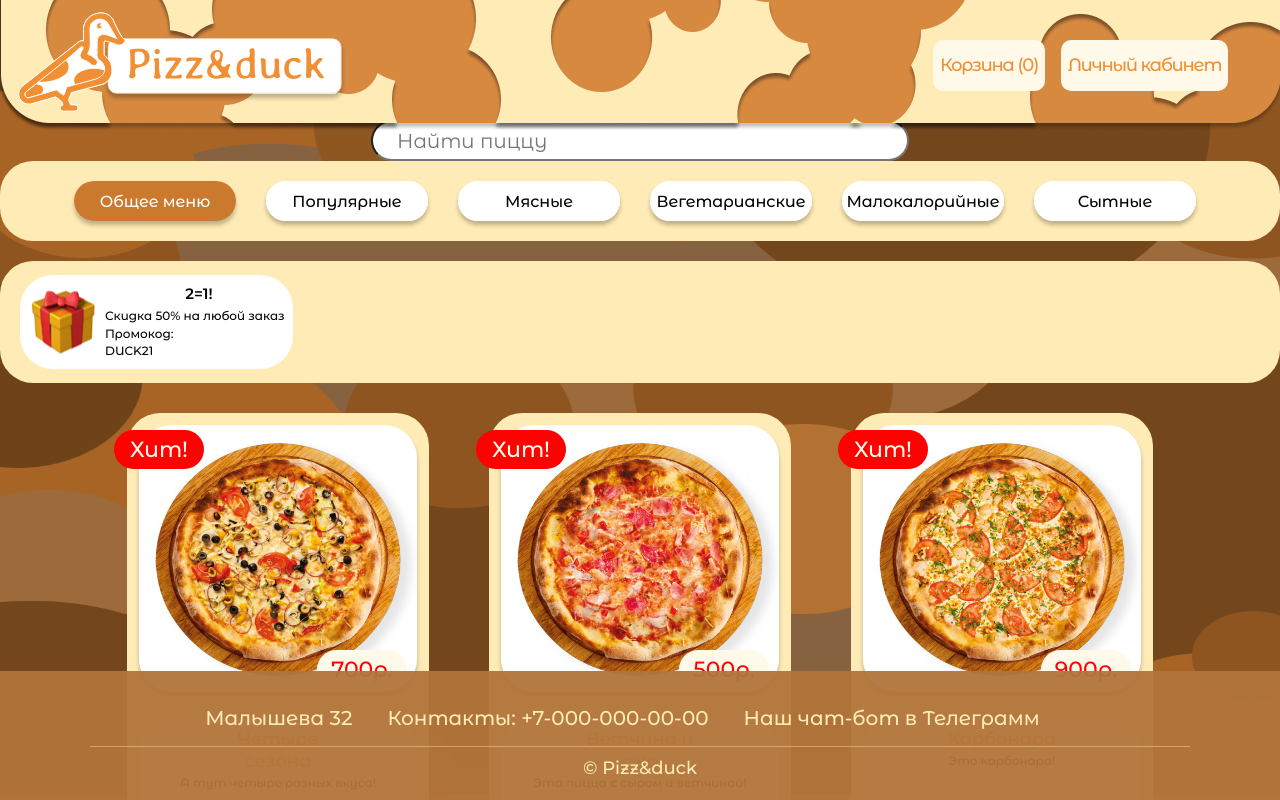
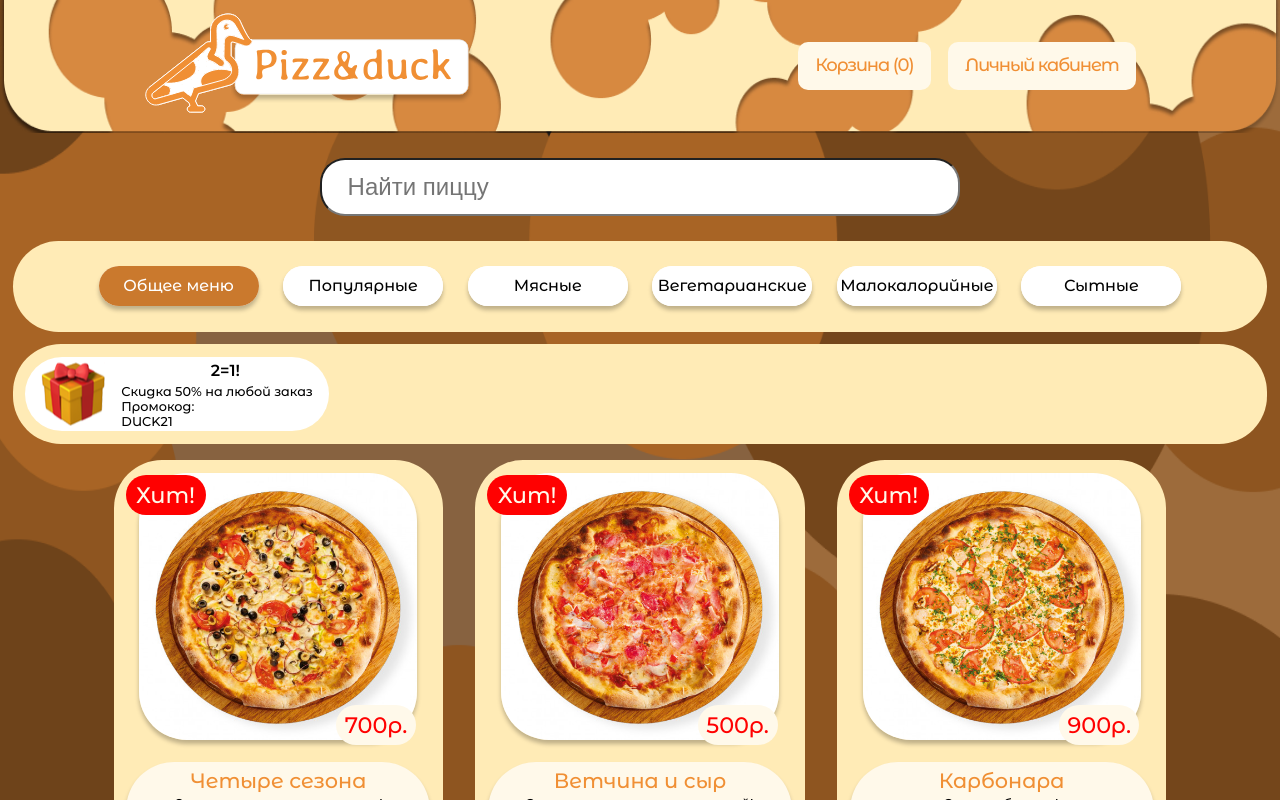
Before and after one commit to RomanGleizer/Online-store-for-pizzeria, a React (Vite) app in the folder online-store-for-pizzeria.client/: page / in a window 1280 px wide. Shown: the top 800 px of the page. Built offline with nearby package versions, Linux system fonts and the light colour scheme.

Commit message:
add adap

```diff
--- a/online-store-for-pizzeria.client/src/App.css
+++ b/online-store-for-pizzeria.client/src/App.css
@@ -3,15 +3,4 @@
     margin: 0;
     padding: 0;
     color: #000;
-    font-family: "Montserrat Alternates";
 }
-
-input {
-    background-color: white;
-    color: #000;
-}
-
-button {
-  color: white;
-  background-color: #f08f34;
-}
--- a/online-store-for-pizzeria.client/src/Home.jsx
+++ b/online-store-for-pizzeria.client/src/Home.jsx
@@ -27,7 +27,7 @@ function Home() {
   return (
     <div className="home-div">
       <div className="container">
-        <div className="search-container">
+
           <input
             id="search"
             // autoСomplete="off"
@@ -37,7 +37,6 @@ function Home() {
               setSearchTerm(event.target.value);
             }}
           />
-        </div>
       </div>
       <div className="body-home">
         <div className="slidebar">
--- a/online-store-for-pizzeria.client/src/components/Header.jsx
+++ b/online-store-for-pizzeria.client/src/components/Header.jsx
@@ -1,15 +1,14 @@
 import "../styles/Header.css";
 import logo from "../image/logo.svg";
 import { Link } from "react-router-dom";
-import React, { useState } from "react";
 import CartBtn from "./buttons/CartBtn";
-import Login from "./buttons/LoginBtn";
 import LoginBtn from "./buttons/LoginBtn";
 
 function Header() {
 
   return (
     <header className="header">
+      <div className="flex">
         <div className="logo">
           <Link to="/">
             {" "}
@@ -17,17 +16,18 @@ function Header() {
               className="logo-main"
               src={logo}
               alt="logo"
-            width={329}
-            height={100}
             />
           </Link>
         </div>
+        <div className="header-buttons">
           <div className="cart-header">
             <CartBtn />
           </div>
           <div className="profile-header">
             <LoginBtn />
           </div>
+        </div>
+      </div>
     </header>
   );
 }
--- a/online-store-for-pizzeria.client/src/index.css
+++ b/online-store-for-pizzeria.client/src/index.css
@@ -11,9 +11,6 @@
   text-rendering: optimizeLegibility;
   -webkit-font-smoothing: antialiased;
   -moz-osx-font-smoothing: grayscale;
-
-  margin-left: auto;
-  margin-right: auto;
 }
 
 a {
@@ -25,13 +22,6 @@ a:hover {
   color: #535bf2;
 }
 
-body {
-  margin: 0;
-  display: flex;
-  place-items: center;
-  min-width: 320px;
-  min-height: 100vh;
-}
 
 h1 {
   font-size: 3.2em;
@@ -57,3 +47,16 @@ button:focus,
 button:focus-visible {
   outline: 4px auto -webkit-focus-ring-color;
 }
+
+body {
+  background-color: #CA792D;
+
+  background-image: url("./image/main-image.png");
+  background-repeat: repeat;
+  background-size: 100% 100%;
+}
+
+input {
+  background-color: white;
+  color: #000;
+}
--- a/online-store-for-pizzeria.client/src/styles/Cart.css
+++ b/online-store-for-pizzeria.client/src/styles/Cart.css
@@ -1,6 +1,4 @@
 .cart-container {
-  margin-top: 15%;
-  margin-bottom: 15%;
 }
 
 .cart-empty {
--- a/online-store-for-pizzeria.client/src/styles/Footer.css
+++ b/online-store-for-pizzeria.client/src/styles/Footer.css
@@ -4,13 +4,15 @@
     height: 129px;
     background-color: rgba(177, 116, 58, 0.95);
     margin: 0 auto;
-    position: fixed;
+    /* position: fixed;
     left: 0;
     bottom: 0;
-    z-index: 100;
+    z-index: 100; */
     width: 100vw;
     margin-left: calc(50% - 50vw);
 
+    display: flex;
+    justify-content: space-around;
 }
 
 .pizza-contacts {
--- a/online-store-for-pizzeria.client/src/styles/Header.css
+++ b/online-store-for-pizzeria.client/src/styles/Header.css
@@ -1,47 +1,51 @@
-
-
 .header {
-    width: 1286px;
-    height: 131px;
-    display: flex;
-    align-items: center;
     background-image: url("../image/Header.png");
-    margin-left: auto;
-    margin-right: auto;
-    position: fixed;
-    top: 0;
-    z-index: 100;
+    background-size: 100% 105%;
+    width: 100%;
 }
 
-.cart-header {
+ .header .flex{
+    width: 100%;
+    display: flex;
+    flex-wrap: wrap;
+    align-items: center;
+    justify-content: space-around;
+    position: relative;
+    gap: 5%;
+    padding: 1%;
+ }
 
-    line-height: 51px;
-    width: 112px;
-    height: 51px;
+ .header-buttons {
+    display: flex;
+    justify-content: space-between;
+    gap: 5%;
+ }
+
+ .logo-main {
+    width:329px;
+    height: 100px;
+ }
+
+ .cart-header {
+
+    line-height: 300%;
+    width: 50%;
 
     margin-top: auto;
     margin-bottom: auto;
     text-align: center;
     background-color: #FFF9EA;
-    margin-right: 16px;
-    margin-left: auto;
-
     border-radius: 10px;
 }
 
 .profile-header {
-
-    line-height: 51px;
-    width: 167px;
-    height: 51px;
+    line-height: 300%;
+    width:15rem;
 
     margin-top: auto;
     margin-bottom: auto;
     text-align: center;
     background-color: #FFF9EA;
-    margin-right: 55px;
-    margin-left: 0;
-
     border-radius: 10px;
 }
 
@@ -49,12 +53,6 @@
     text-decoration:none;
     color: #F08F34;
     text-align: center;
-
-}
-
-.logo {
-    margin-left: 20px;
-    margin-right: 21px;
 }
 
 .logo a:hover:after,
--- a/online-store-for-pizzeria.client/src/styles/Home.css
+++ b/online-store-for-pizzeria.client/src/styles/Home.css
@@ -1,44 +1,16 @@
-
-
-.home-div {
-    /* background-color: #CA792D; */
-    margin-left: auto;
-    margin-right: auto;
-    margin-top: 15%;
-    margin-bottom: 15%;
-
-}
-
-.App {
-    margin-left: auto;
-    margin-right: auto;
-}
-
-body {
-    background-color: #CA792D;
-
-    background-image: url("../image/main-image.png");
-    background-attachment: fixed;
-    background-repeat: no-repeat;
-    background-size: 100%;
-}
-
 .body-home {
     margin-left: auto;
     margin-right: auto;
 }
 
-li > button.active {
+li>button.active {
     color: white;
     background-color: #CA792D;
 }
 
-#root {
-    margin-left: auto;
-    margin-right: auto;
-}
-
-.categories-item, .pizzas-list-item, .discount-list-item{
+.categories-item,
+.pizzas-list-item,
+.discount-list-item {
     list-style-type: none;
 }
 
@@ -46,125 +18,105 @@ li > button.active {
     display: flex;
     align-items: center;
     justify-content: center;
+    margin-top: 2%;
 }
 
 #search {
-    width: 538px;
-    height: 41px;
+    width: 50%;
+    height: 20%;
     border-radius: 25px;
-    padding-left: 24px;
-    font-size: 20px;
-    margin-left: auto;
-    margin-right: auto;
+    padding: 1% 2%;
+    font-size: 1.5em;
 }
 
 .pizza-name:hover {
-    color:#CA792D;
-  }
+    color: #CA792D;
+}
 
 .slidebar {
-    width: 1280px;
-    height: 80px;
     background-color: #FFEBB6;
-    border-radius: 33px;
-    margin-left: auto;
-    margin-right: auto;
-    margin-bottom: 20px;
+    border-radius: 3rem;
+    padding: 1%;
+    margin: 0 1%;
+    margin-top: 2%;
 }
 
 .categories {
+    height: 100%;
     display: flex;
     flex-wrap: wrap;
     justify-content: center;
     align-items: center;
-    width: 1280px;
-    height: 80px;
-    padding-left: 20px;
+    gap: 2%;
 
 }
 
 .categories-item {
-    line-height: 40px;
-    border-radius: 33px;
+    margin-bottom: 1%;
+    margin-top: 1%;
+    line-height: 2%;
+    border-radius: 3rem;
     background-color: #FFF;
-    width: 162px;
-    height: 40px;
-    margin-top: auto;
-    margin-bottom: auto;
     text-align: center;
-    margin-right: 30px;
     box-shadow: 0px 4px 4px 0px rgba(0, 0, 0, 0.25);
 }
 
 .categories-item button {
     padding: 0;
-    line-height: 40px;
-    border-radius: 33px;
+    line-height: 2%;
+    border-radius: 3rem;
     background-color: #FFF;
-    width: 162px;
-    height: 40px;
-    margin-top: auto;
-    margin-bottom: auto;
+    width: 10rem;
+    height: 2.5rem;
     text-align: center;
-    color:#000;
+    color: #000;
 }
 
 .discount {
-    width: 1280px;
-    height: 122px;
     background-color: #FFEBB6;
-    border-radius: 33px;
-    margin-left: auto;
-    margin-right: auto;
+    border-radius: 3rem;
+    margin: 0 1%;
+    margin-top: 1%;
 }
 
 .discount-list {
     display: flex;
     flex-wrap: wrap;
     align-items: center;
-    width: 1280px;
-    height: 122px;
-    padding-left: 20px;
+    padding: 1%;
 }
 
 .discount-list-item {
-    line-height: 94px;
-    border-radius: 33px;
+    line-height: 9rem;
+    border-radius: 3rem;
     background-color: #FFF;
-    width: 273px;
-    height: 94px;
-    margin-top: auto;
-    margin-bottom: auto;
     text-align: center;
-    margin-right: 49px;
-
     display: grid;
-    grid-template-columns: 85px 188px;
+    grid-template-columns: 6rem 13rem;
     grid-template-areas: "img title"
-                       "img descp"
-                       "img promo"
-                       "img code";
+        "img descp"
+        "img promo"
+        "img code";
 }
 
 .present-h {
-    font-size: 15px;
+    font-size: 1em;
     font-style: normal;
     font-weight: 600;
     line-height: normal;
     grid-area: title;
-    margin-top: 8px;
-    margin-bottom: 3px;
+    margin: 2% 0;
     justify-self: center;
     align-self: center;
 }
 
-.present-description, .present-promo, .present-code {
-    font-size: 12px;
+.present-description,
+.present-promo,
+.present-code {
+    font-size: 0.8em;
     font-style: normal;
     font-weight: 500;
     line-height: normal;
-    margin: 0;
-    padding: 0;
 }
 
 .present-description {
@@ -180,7 +132,7 @@ li > button.active {
 .present-code {
     grid-area: code;
     justify-self: start;
-    margin-bottom: 8px;
+    margin-bottom: 1%;
 }
 
 .present-img {
@@ -189,30 +141,28 @@ li > button.active {
     align-self: center;
 }
 
-.template_Container{
+.template_Container {
     display: flex;
-    width: 1286px;
     flex-wrap: wrap;
     align-items: center;
     justify-content: center;
     margin: 0 auto;
 }
 
-.template{
-    background-color: #FFEBB6;;
-    margin: 30px;
-    padding: 12px;
-    width: 302px;
-    height: 428px;
+.template {
+    background-color: #FFEBB6;
+    ;
+    margin: 1rem;
+    padding: 0.8rem;
     display: flex;
     flex-direction: column;
-    border-radius: 33px;
+    border-radius: 3rem;
 }
 
 .description {
-    width: 278px;
-    height: 131px;
-    border-radius: 33px;
+    width: 19rem;
+    height: 8rem;
+    border-radius: 3rem;
     background-color: #FFF9EA;
     margin-left: auto;
     margin-right: auto;
@@ -223,16 +173,10 @@ li > button.active {
 }
 
 .pizza-description {
-    width: 218px;
-    height: 60px;
-    margin: 0;
-
-    margin-left: auto;
-    margin-right: auto;
-    margin-top: 3px;
+    padding: 1%;
 
     text-align: center;
-    font-size: 12px;
+    font-size: 0.8em;
     font-style: normal;
     font-weight: 500;
     line-height: normal;
@@ -240,19 +184,15 @@ li > button.active {
 }
 
 .pizza-name {
-    margin: 0;
-    margin-top: 10px;
+    margin-top: 2%;
     margin-left: auto;
     margin-right: auto;
-    padding: 0;
-
-    width: 139px;
 
     color: #F08F34;
     background-color: #FFF9EA;
 
     text-align: center;
-    font-size: 18px;
+    font-size: 1.3em;
     font-style: normal;
     font-weight: 500;
     line-height: normal;
@@ -261,55 +201,45 @@ li > button.active {
 .pizza-image {
     position: relative;
     display: inline-block;
-    border-radius: 33px;
+    border-radius: 3rem;
     margin-left: auto;
     margin-right: auto;
-    margin-bottom: 19px;
+    margin-bottom: 5%;
 }
 
 .pizim {
-    border-radius: 33px;
-    width: 278px;
-    height: 267px;
+    border-radius: 3rem;
     box-shadow: 0px 4px 4px 0px rgba(0, 0, 0, 0.25);
 }
 
 .hit {
-    width: 90px;
-    height: 39px;
-    border-radius: 31px;
+    width: 5rem;
+    border-radius: 3rem;
     background: #FF0101;
     color: #FFF9EA;
     text-align: center;
-    line-height: 39px;
-    font-size: 22px;
+    font-size: 1.4em;
     font-style: normal;
     font-weight: 500;
-    line-height: 39px;
-    margin: 0;
-    padding: 0;
+    line-height: 2.5rem;
 
     position: absolute;
-    top: 5px;
-    left: -25px;
+    top: 1%;
+    left: -5%;
 }
 
 .pizza-price {
-    width: 90px;
-    height: 39px;
-    border-radius: 31px;
+    width: 5rem;
+    border-radius: 3rem;
     background: #FFF9EA;
     color: #FF0101;
     text-align: center;
-    line-height: 39px;
-    font-size: 22px;
+    line-height: 2.5rem;
+    font-size: 1.4em;
     font-style: normal;
     font-weight: 500;
-    line-height: 39px;
-    margin: 0;
-    padding: 0;
 
     position: absolute;
-    bottom: 10px;
-    right: 10px;
+    bottom: 0.5%;
+    right: 0.5%;
 }
--- a/online-store-for-pizzeria.client/src/styles/PizzaDetails.css
+++ b/online-store-for-pizzeria.client/src/styles/PizzaDetails.css
@@ -19,14 +19,7 @@
     color: #000;
 }
 
-.App {
-    margin-left: auto;
-    margin-right: auto;
-    width: 100vh;
-    align-items: center;
-    justify-content: center;
-    display: flex;
-}
+
 
 .product {
     width: 1108px;
--- a/online-store-for-pizzeria.client/src/styles/Profile.css
+++ b/online-store-for-pizzeria.client/src/styles/Profile.css
@@ -12,25 +12,6 @@
   margin-bottom: 15%;
 }
 
-.App {
-    margin-left: auto;
-    margin-right: auto;
-}
-
-body {
-    background-color: #CA792D;
-
-
-    background-image: url("../image/main-image.png");
-    background-attachment: fixed;
-    background-repeat: no-repeat;
-    background-size: 100%;
-}
-
-#root {
-    margin-left: auto;
-    margin-right: auto;
-}
 
 .pr-order-name{
     width: 308px;
```
Lines whose indentation alone changed are shown as unchanged.
